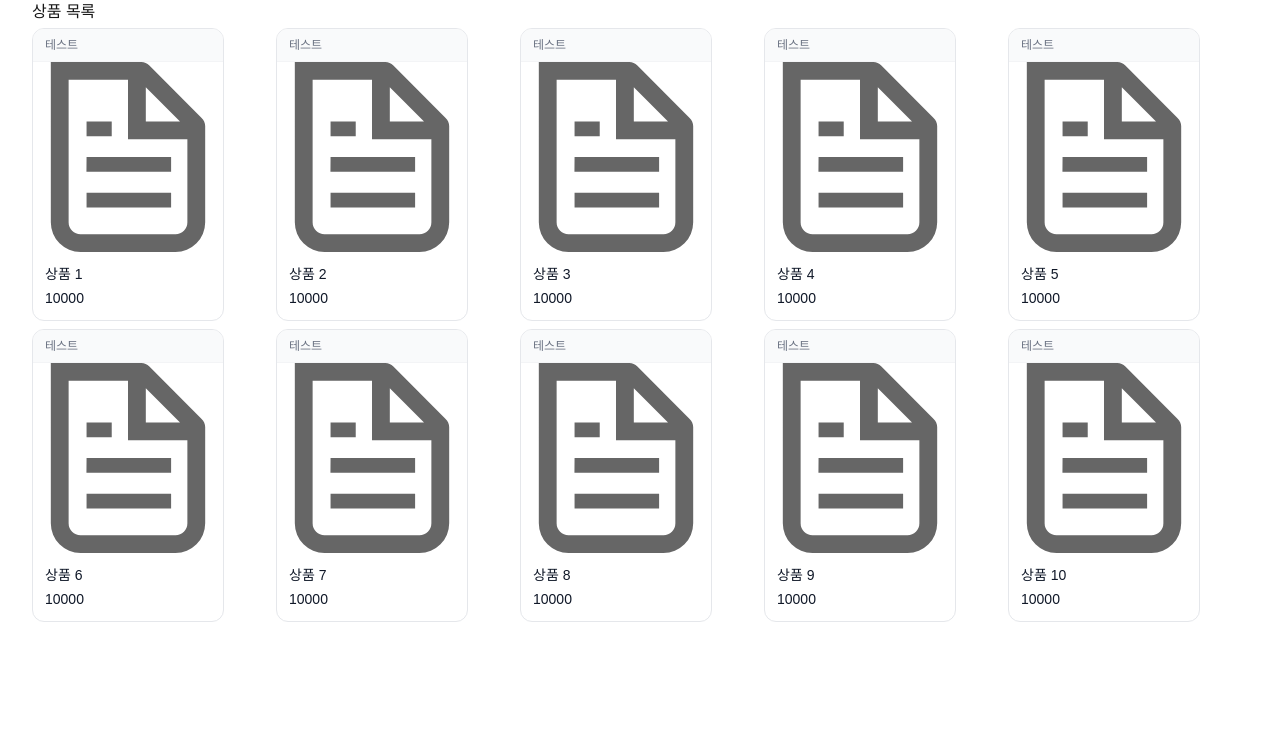
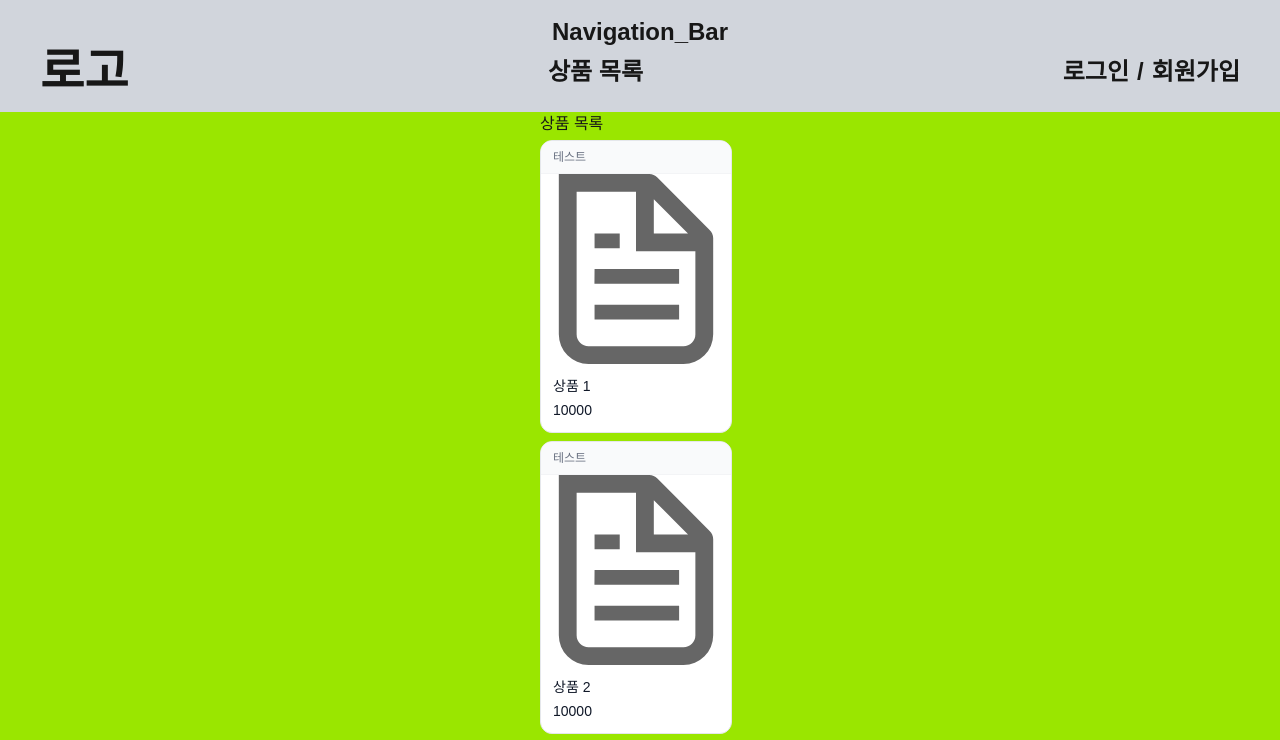
Before and after one commit to prgrms-be-devcourse/NBE10-12-1-Layer7, a Next.js app in the folder frontend/customer/customer/: page /products in a window 1280 px wide. Shown: the top 740 px of the page. Built offline with nearby package versions, Linux system fonts and the light colour scheme.

Commit message:
fix: BasePage에 맞게 수정

```diff
--- a/frontend/customer/customer/src/app/products/page.tsx
+++ b/frontend/customer/customer/src/app/products/page.tsx
@@ -1,3 +1,4 @@
+import BasePage from "../BasePage";
 import { ProductCard } from "./product-card";
 export default function Page() {
   const products = [
@@ -10,7 +11,7 @@ export default function Page() {
     }
   ];
   return (
-    <>
+    <BasePage>
       <div className="mx-8">
         <h1>상품 목록</h1>
         <div className="my-1">
@@ -33,6 +34,6 @@ export default function Page() {
           </ul>
         </div>
       </div>
-    </>
+    </BasePage>
   );
 }
```
